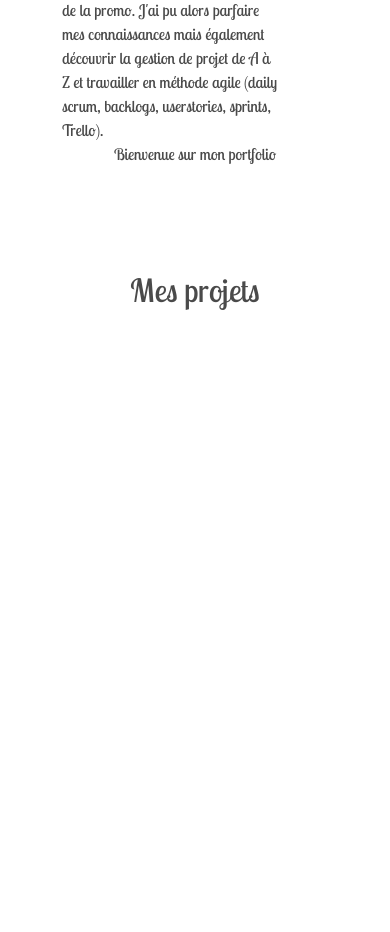
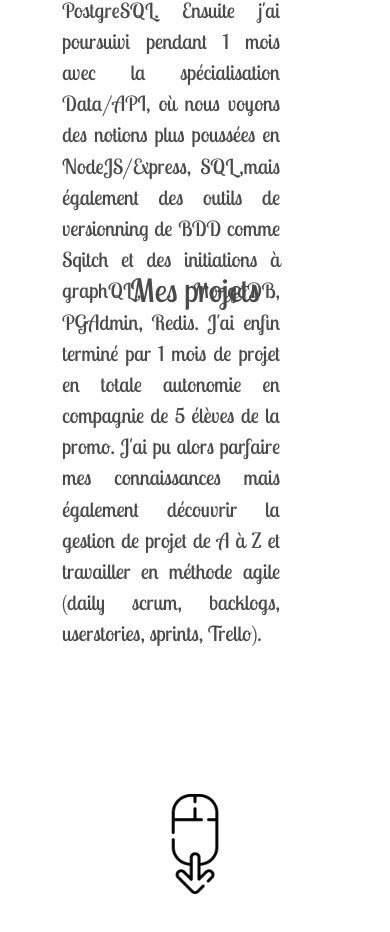
Before and after one commit to FabienNaveau/Portfolio, a React (Create React App) app: page / in a window 390 px wide. Shown: the part 694-1626 px from the top of the page. Built offline with nearby package versions, Linux system fonts and the light colour scheme.

Commit message:
Responsive et desktop Content done

```diff
--- a/src/components/Content/index.css
+++ b/src/components/Content/index.css
@@ -38,6 +38,17 @@
     font-size: 1.3rem;
 }
 
+.arrow-down {
+    display: flex;
+    flex-direction: column;
+    justify-content: center;
+    margin-top: 5rem;
+}
+
+.arrow-down > img {
+    width: 100px;
+}
+
 
 @media screen and (max-width: 1200px) {
     .pres--para > p {
@@ -56,20 +67,25 @@
         flex-direction: column;
         align-items: center;
         margin-top: 2rem;
+        gap: 4rem
     }
 
     #presentation > h2 {
         display: inline;
         font-size: 2rem;
+
     }
 
     .pres--content {
         display: flex;
+        flex-direction: column;
+        align-items: center;
         justify-content: center;
     }
 
     .pres--imgbox {
-        display: none;
+        margin: 0;
+        width: 60%
     }
 
     .pres--para {
@@ -77,6 +93,41 @@
     }
 
     .pres--para > p {
-        font-size: 1rem;
+        font-size: 1.3rem;
+        text-align: justify;
     }
 }
+
+@media screen and (max-width: 768px) {
+    .pres--imgbox {
+        display: none;
+    }
+}
+
+@media screen and (max-width: 375px) {
+
+    #presentation {
+        gap: 1rem;
+    }
+
+    .arrow-down {
+        display: none;
+    }
+
+    .pres--para > p {
+        font-size: 1rem;
+        margin: 0;
+        text-align: justify;
+    }
+}
+
+@media screen and (max-width: 360px) {
+
+    #presentation {
+        gap: 0;
+    }
+
+    .pres--para > p {
+        font-size: .9rem;
+    }
+}
--- a/src/components/Content/index.js
+++ b/src/components/Content/index.js
@@ -18,7 +18,9 @@ export default function Content() {
                     <p>{secondParagraph}</p>
                 </div>
             </div>
-            <p>Bienvenue sur mon portfolio</p>
+            <div className="arrow-down">
+                <img src={ArrowDown} />
+            </div>
         </section>
     )
 }
```
Also changed, not shown: src/img/arrow-down.png.
